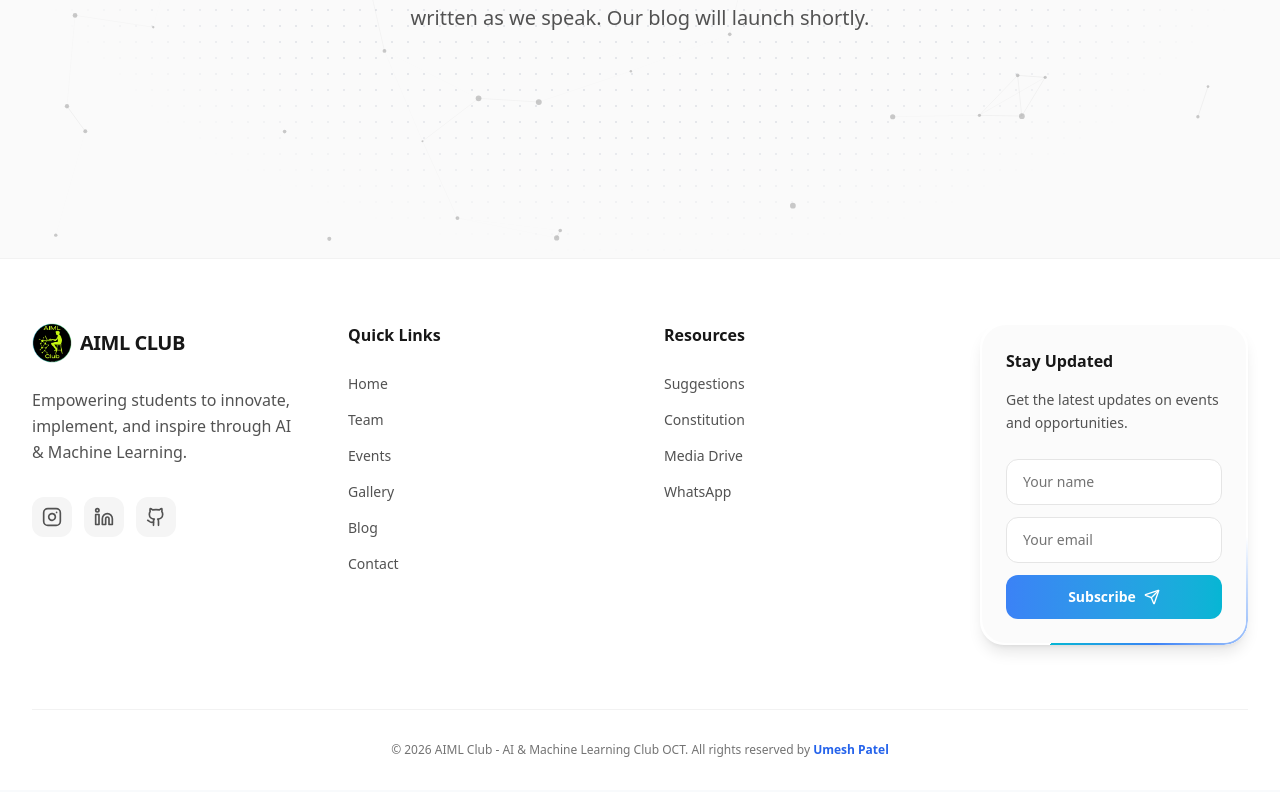
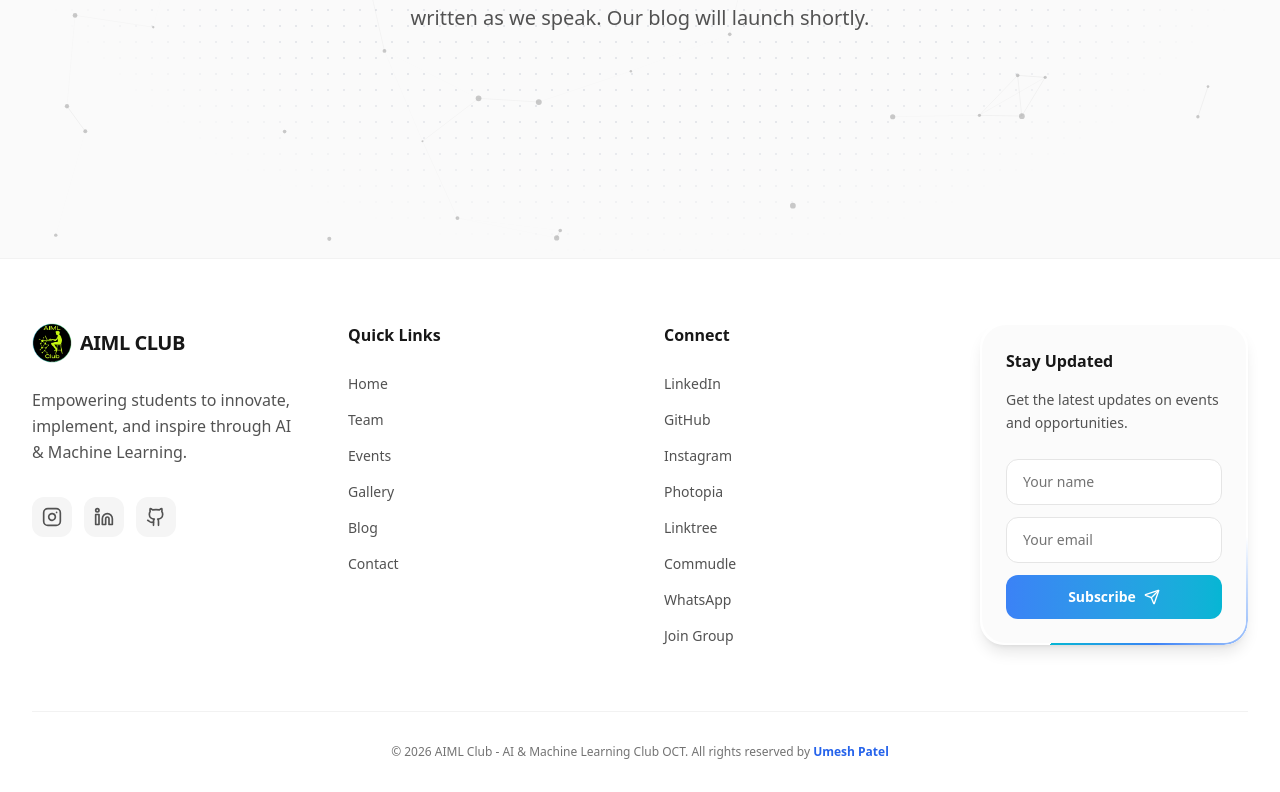
Before and after one commit to UmeshCode1/ai-ml-club, a Next.js app: page /blog in a window 1280 px wide. Shown: the part 542-1334 px from the top of the page. Built offline with nearby package versions, Linux system fonts and the light colour scheme; no server answers.

Commit message:
feat: Add all social platform links to footer - LinkedIn, GitHub, Instagram, Photopia, Linktree, Commudle, WhatsApp

```diff
--- a/src/components/layout/footer.tsx
+++ b/src/components/layout/footer.tsx
@@ -104,15 +104,19 @@ export const Footer = () => {
                         </ul>
                     </div>
 
-                    {/* Resources */}
+                    {/* Connect - Social & Community */}
                     <div className="col-span-1">
-                        <h3 className="font-semibold text-sm sm:text-base text-neutral-900 dark:text-white mb-4 sm:mb-6">Resources</h3>
+                        <h3 className="font-semibold text-sm sm:text-base text-neutral-900 dark:text-white mb-4 sm:mb-6">Connect</h3>
                         <ul className="space-y-2 sm:space-y-3">
                             {[
-                                { name: "Suggestions", href: "/suggestions" },
-                                { name: "Constitution", href: "/constitution" },
-                                { name: "Media Drive", href: siteConfig.links.drive, external: true },
+                                { name: "LinkedIn", href: siteConfig.links.linkedin, external: true },
+                                { name: "GitHub", href: siteConfig.links.github, external: true },
+                                { name: "Instagram", href: siteConfig.links.instagram, external: true },
+                                { name: "Photopia", href: siteConfig.links.instagramPhotopia, external: true },
+                                { name: "Linktree", href: siteConfig.links.linktree, external: true },
+                                { name: "Commudle", href: siteConfig.links.commudle, external: true },
                                 { name: "WhatsApp", href: siteConfig.links.whatsappChannel, external: true },
+                                { name: "Join Group", href: siteConfig.links.whatsappGroup, external: true },
                             ].map((link) => (
                                 <li key={link.name}>
                                     <Link
```
